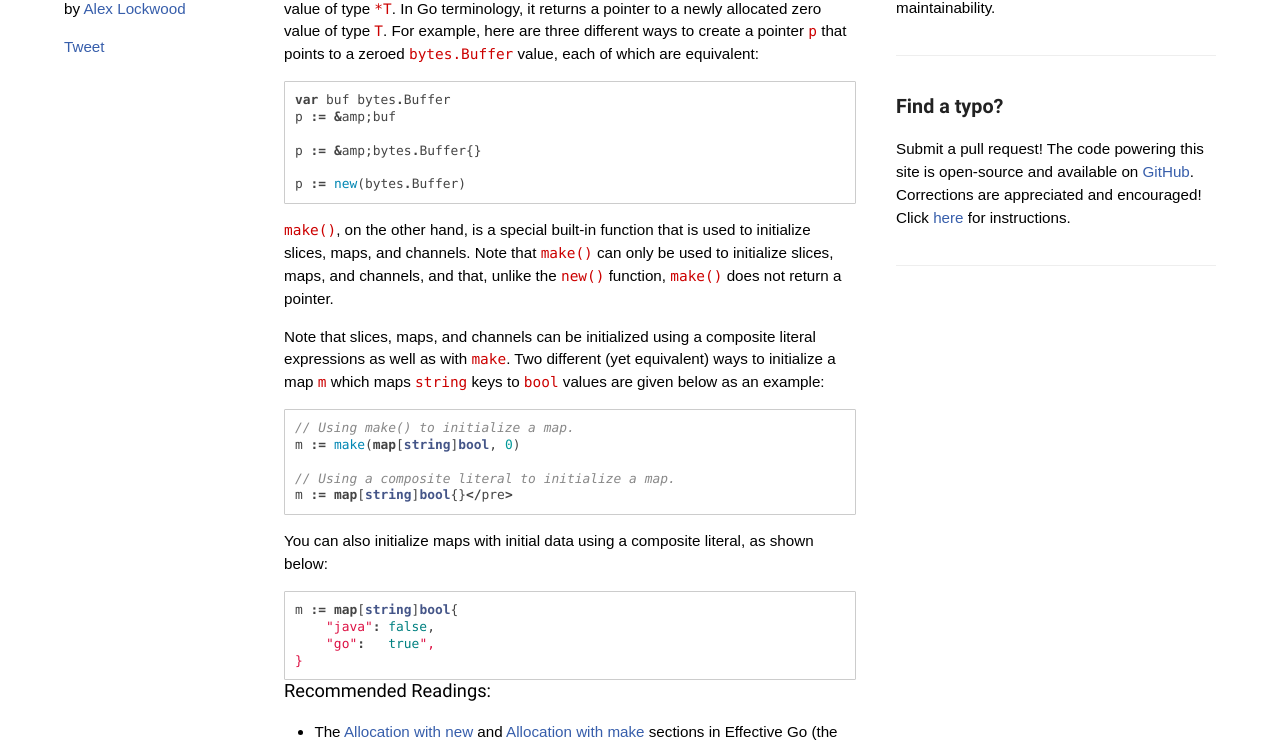
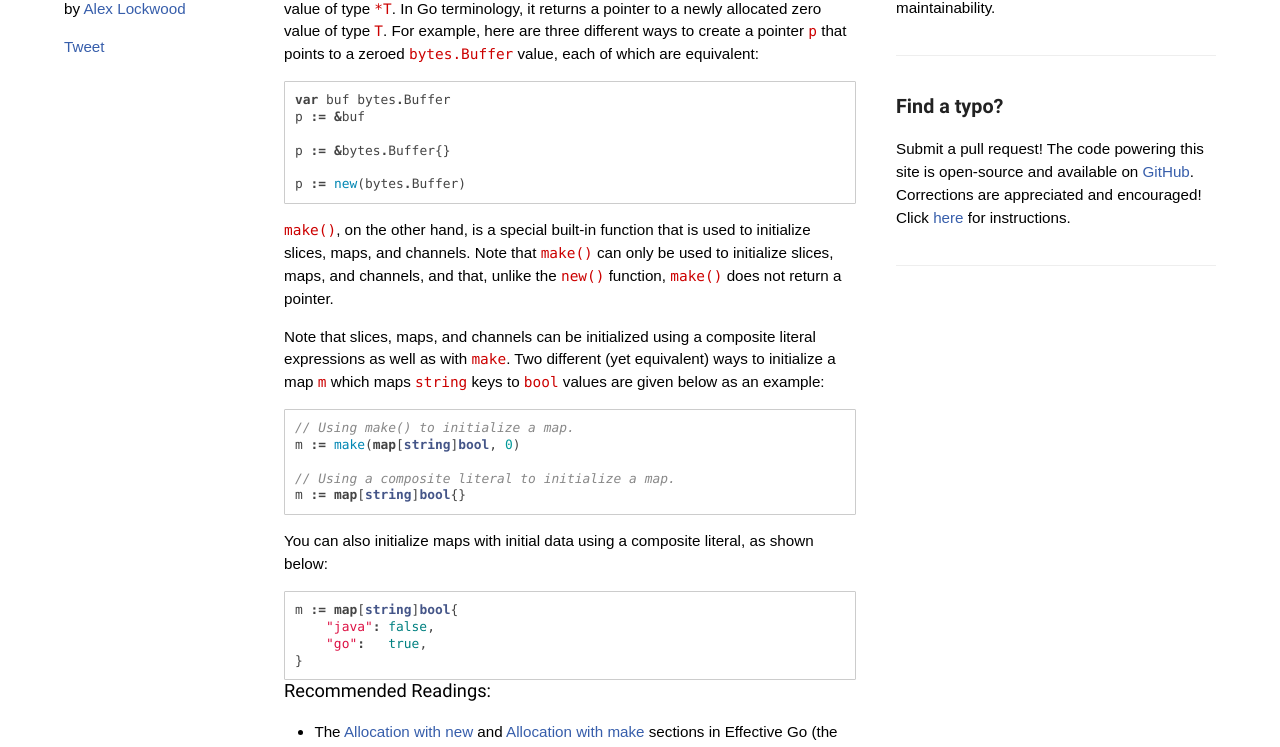
Before and after one commit to alexjlockwood/godesignpatterns, a Jekyll site: the page built from _posts/2014-04-22-new-vs-make.md, in a window 1280 px wide. Shown: the part 309-1056 px from the top of the page. Built offline with Jekyll 4.4.1, drawn with Linux system fonts in a browser that asks for light colours; some web fonts are replaced; Markdown is read by kramdown in place of the engine named in the settings; comment, search, counter and statistics services are not loaded.

Commit message:
updated typo

````diff
--- a/_posts/2014-04-22-new-vs-make.md
+++ b/_posts/2014-04-22-new-vs-make.md
@@ -12,9 +12,9 @@ value, each of which are equivalent:
 
 ```go
 var buf bytes.Buffer
-p := &amp;buf
+p := &buf
 
-p := &amp;bytes.Buffer{}
+p := &bytes.Buffer{}
 
 p := new(bytes.Buffer)
 ```
@@ -36,7 +36,7 @@ below as an example:
 m := make(map[string]bool, 0)
 
 // Using a composite literal to initialize a map.
-m := map[string]bool{}</pre>
+m := map[string]bool{}
 ```
 
 You can also initialize maps with initial data using a composite literal, as shown below:
@@ -44,7 +44,7 @@ You can also initialize maps with initial data using a composite literal, as sho
 ```go
 m := map[string]bool{
     "java": false,
-    "go":   true",
+    "go":   true,
 }
 ```
 
````
